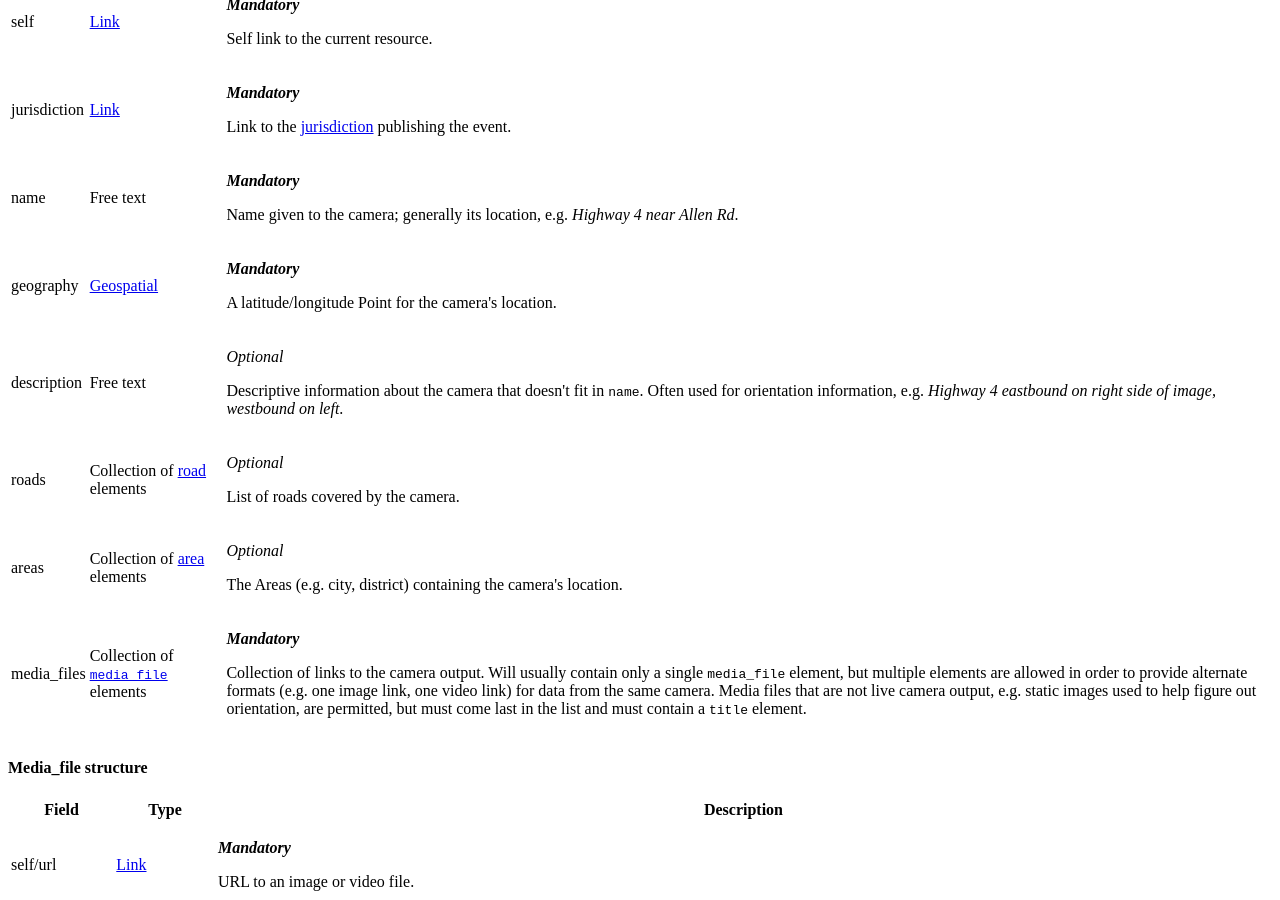
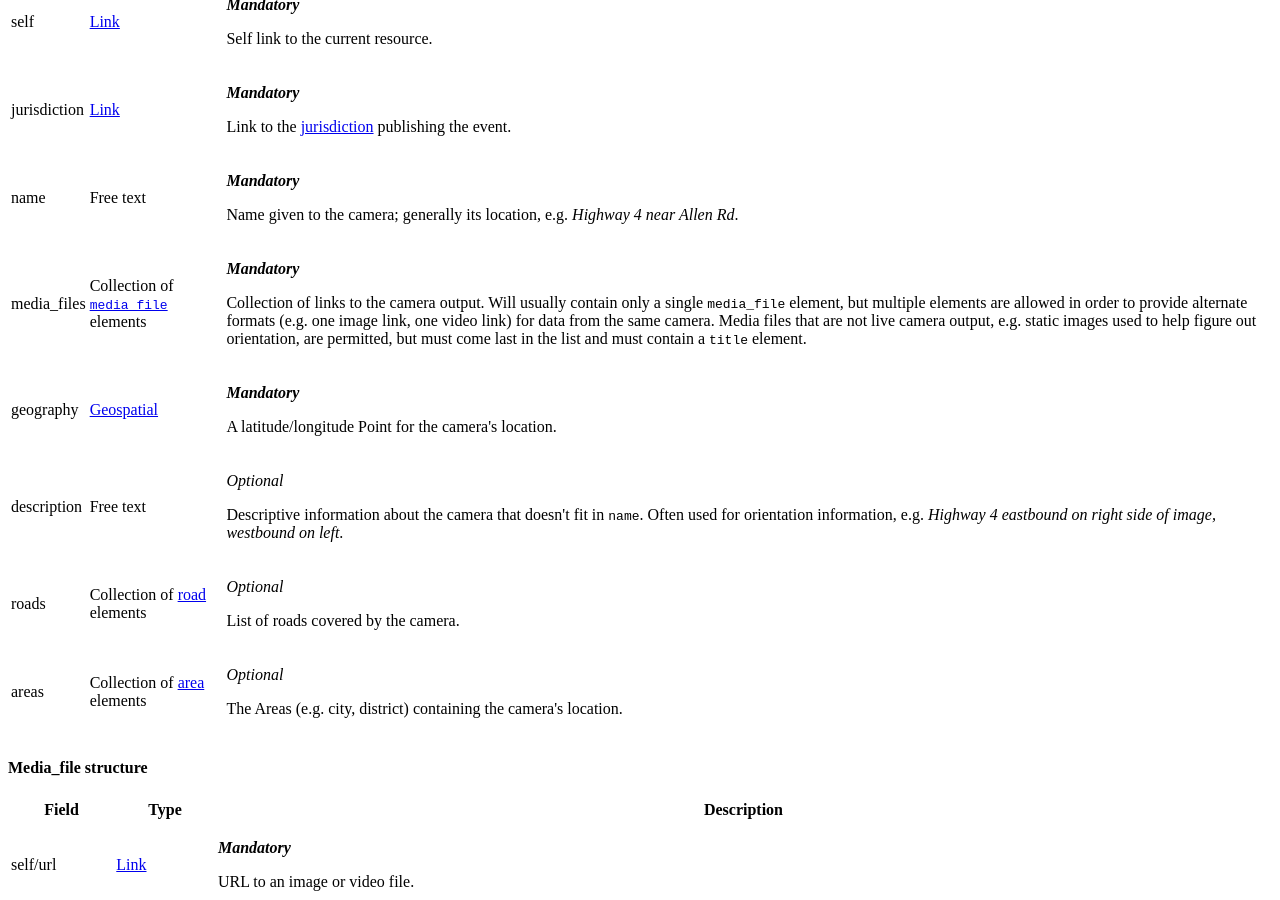
Before and after one commit to open511/Open511API, a Jekyll site: the page built from camera.html, in a window 1280 px wide and 900 px high, scrolled down 2082 px. Built offline with Jekyll 4.4.1, drawn with Linux system fonts in a browser that asks for light colours; nearby versions of some CDN libraries; part of the change alters nothing that is shown.

```diff
--- a/camera.html
+++ b/camera.html
@@ -30,6 +30,12 @@ camera :
       mandatory: Mandatory
       desc: <p>Name given to the camera; generally its location, e.g. <i>Highway 4 near Allen Rd</i>.</p>
 
+    - name: media_files
+      type: Collection of <code><a href="#media_file">media_file</a></code> elements
+      mandatory: Mandatory
+      desc: <p>Collection of links to the camera output. Will usually contain only a single <code>media_file</code> element, but multiple elements are allowed in order to provide alternate formats (e.g. one image link, one video link) for data from the same camera. Media files that are not live camera output, e.g. static images used to help figure out orientation, are permitted, but must come last in the list and must contain a <code>title</code> element.</p>
+
+
     - name: geography
       type: <a href="guidelines.html#geospatial">Geospatial</a>
       mandatory: Mandatory
@@ -49,11 +55,6 @@ camera :
       type: Collection of <a href="area.html">area</a> elements
       mandatory: Optional
       desc: <p>The Areas (e.g. city, district) containing the camera's location.</p>
-
-    - name: media_files
-      type: Collection of <code><a href="#media_file">media_file</a></code> elements
-      mandatory: Mandatory
-      desc: <p>Collection of links to the camera output. Will usually contain only a single <code>media_file</code> element, but multiple elements are allowed in order to provide alternate formats (e.g. one image link, one video link) for data from the same camera. Media files that are not live camera output, e.g. static images used to help figure out orientation, are permitted, but must come last in the list and must contain a <code>title</code> element.</p>
 
 media_file :
     - name: self/url
```
